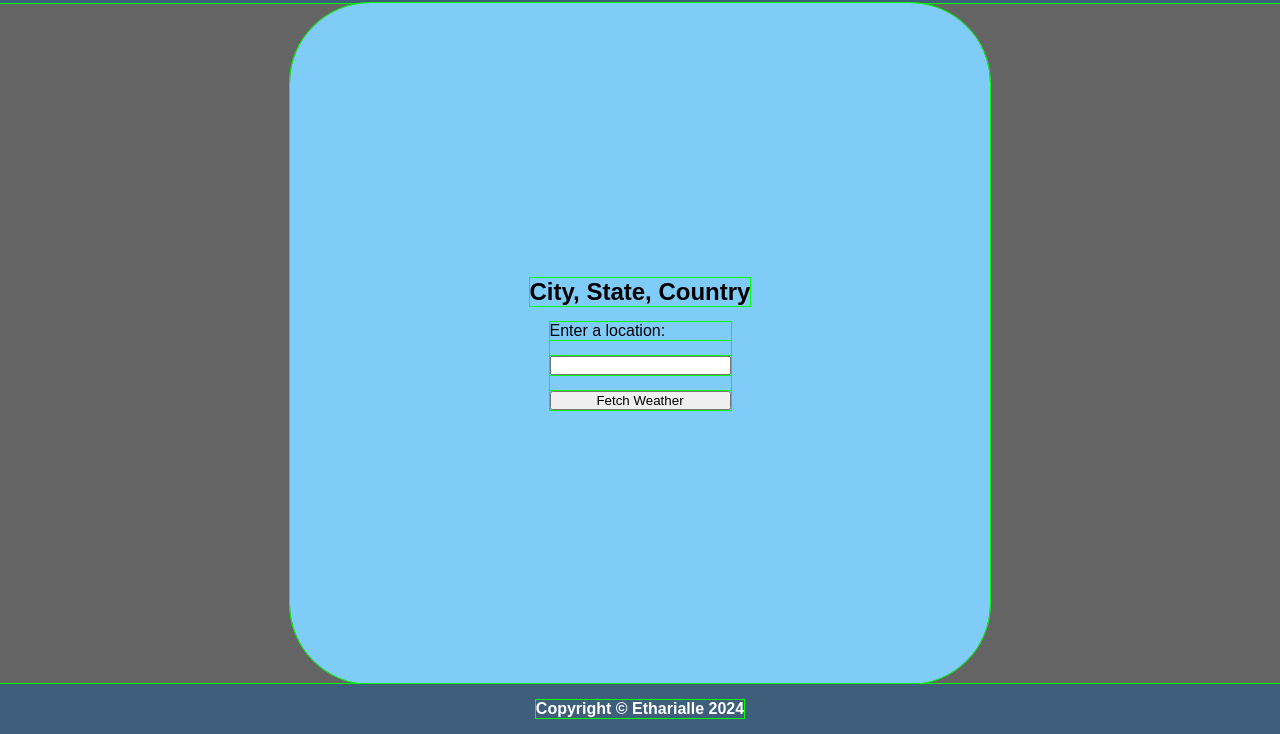
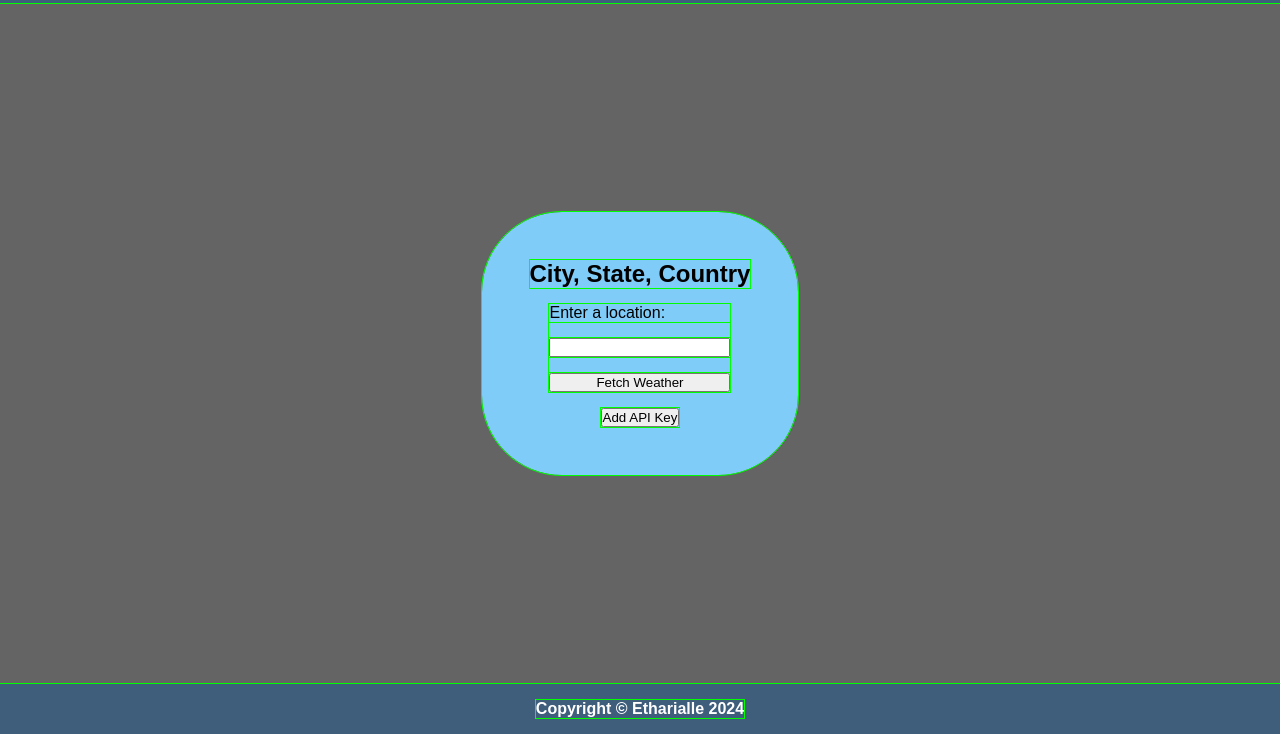
Before and after one commit to Etharialle/weather-api, a plain HTML site: page index.html in a window 1280 px wide. Shown: the part 66-800 px from the top of the page. Drawn offline with Linux system fonts and the light colour scheme.

Commit message:
feat: added button to store API key in localStorage

```diff
--- a/index.js
+++ b/index.js
@@ -4,4 +4,16 @@ fetchButton.addEventListener("click", () => {
         alert("Please Add API Key");
         return
     }
-})
+    console.log(JSON.parse(localStorage.apiKey));
+});
+
+const mainTag = document.querySelector("main");
+//if (!localStorage.apiKey) {}
+const apiKeyButton = document.createElement("button");
+apiKeyButton.textContent = "Add API Key";
+apiKeyButton.id = "api-key-button";
+apiKeyButton.addEventListener("click", () => {
+    const apiKey = prompt("Enter API Key:");
+    localStorage.apiKey = JSON.stringify(apiKey);
+});
+mainTag.appendChild(apiKeyButton);
--- a/style.css
+++ b/style.css
@@ -25,14 +25,17 @@ header,footer {
 main {
     background-color: rgb(128, 204, 248);
     border-radius: 5rem;
-    height: 700px;
-    width: 700px;
+    max-height: 700px;
+
+    max-width: 700px;
+
     display: flex;
     flex-direction: column;
     align-items: center;
     justify-content: center;
     box-sizing: border-box;
     gap: 1rem;
+    padding: 3rem;
 }
 .input-div {
     display: flex;
```
